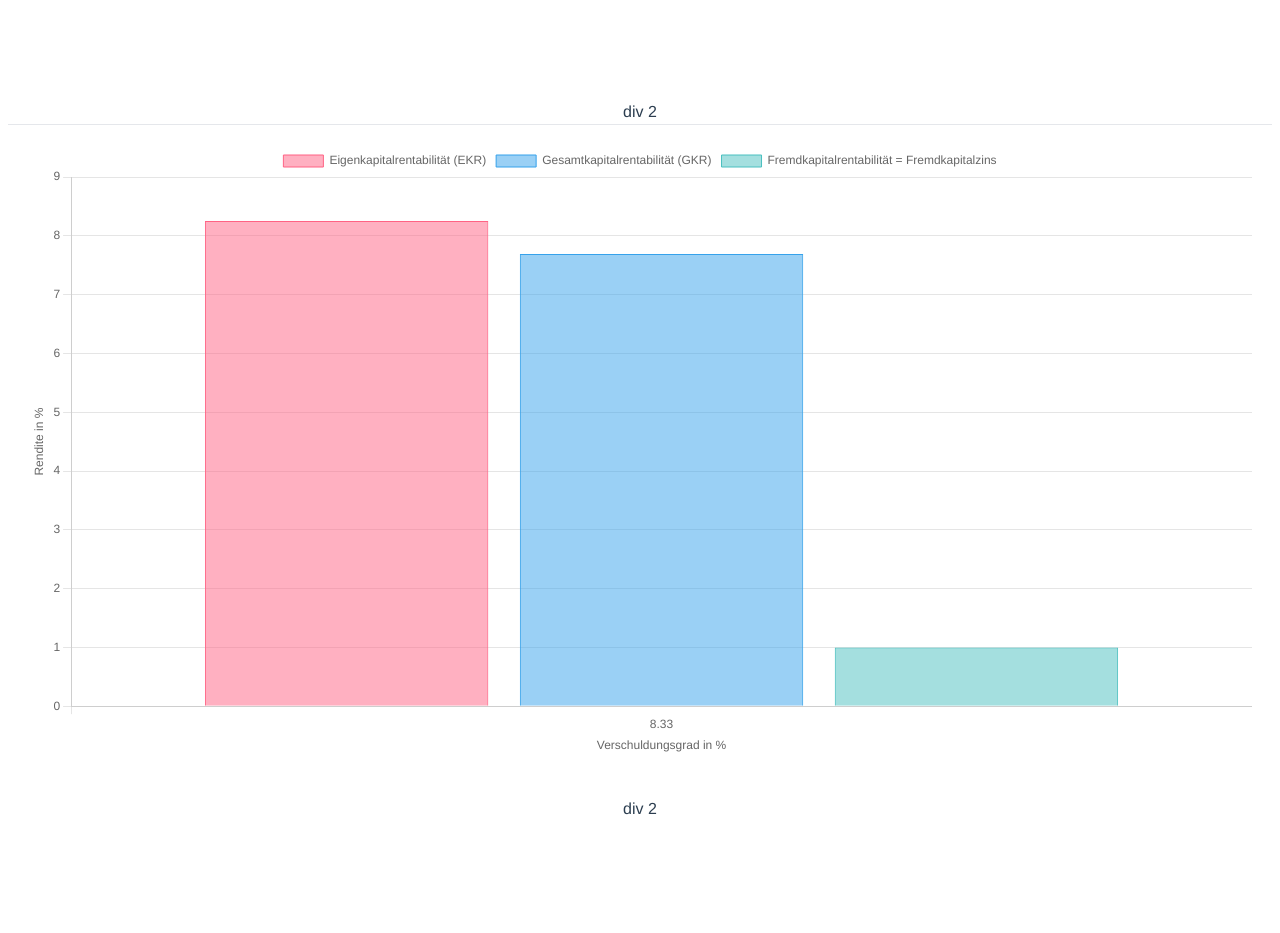
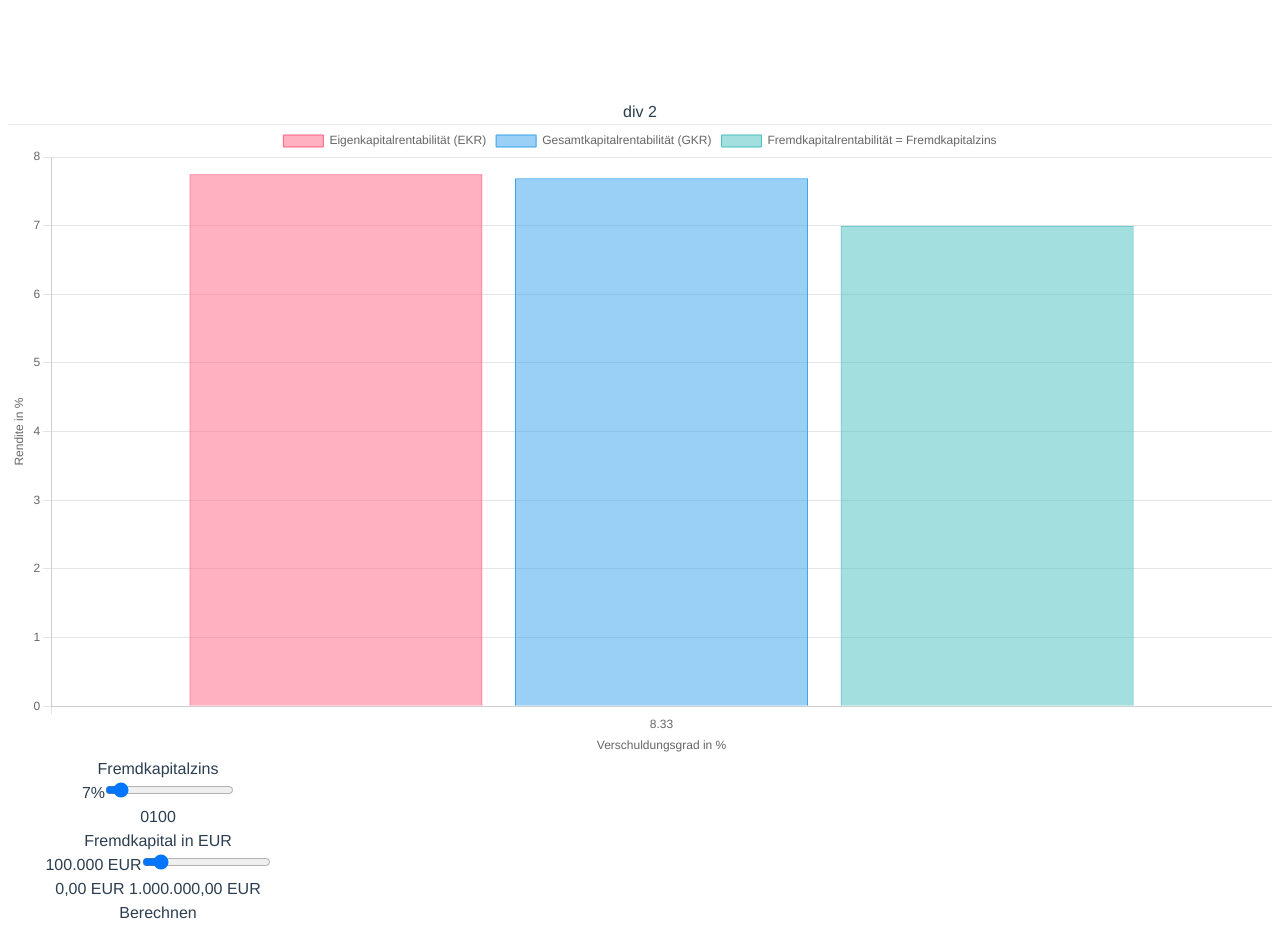
Before and after one commit to dominikdablander/dukproject, a Vue app: page / in a window 1280 px wide. Shown: the part 680-1613 px from the top of the page. Before the commit the page ends 1529 px from the top, so only its background shows below. Built offline with nearby package versions, Linux system fonts and the light colour scheme.

Commit message:
modified:   src/components/Chart.vue

```diff
--- a/src/components/Chart.vue
+++ b/src/components/Chart.vue
@@ -1,87 +1,175 @@
 <template>
-    <div class="grid grid-flow-col auto-cols-max">
-        <div style="min-width: 900px;  padding: 20px;">
-            <canvas  id="financeChart"></canvas>
+  <div class="grid grid-cols-1 md:grid-cols-2 gap-4">
+    <div class="md:min-h-[800px] md: md:p-4">
+      <canvas id="financeChart" ref="chartCanvas"></canvas>
     </div>
-        <div style="padding: 20px;">div 2</div>
+    <div class="p-10">
+      <div class="rounded-lg p-4 shadow-md" style="max-width: 300px">
+        <div class="price-range p-4">
+          <p>Fremdkapitalzins</p>
+          <span class="text-sm">{{ currentInterest }}</span>
+          <span class="text-sm">%</span>
+          <input
+            class="w-full"
+            type="range"
+            min="0"
+            max="100"
+            v-model="currentInterest"
+          />
+          <div class="-mt-2 flex w-full justify-between">
+            <span class="text-sm text-gray-600">0</span>
+            <span class="text-sm text-gray-600">100</span>
+          </div>
+        </div>
+        <div class="price-range p-4">
+          <p>Fremdkapital in EUR</p>
+          <span class="text-sm">{{ currentDebtString }}</span>
+          <span class="text-sm"> EUR</span>
+          <input
+            class="w-full"
+            type="range"
+            min="0"
+            max="1000000"
+            v-model="currentDebt"
+          />
+          <div class="-mt-2 flex w-full justify-between">
+            <span class="text-sm text-gray-600">0,00 EUR </span>
+            <span class="text-sm text-gray-600">1.000.000,00 EUR</span>
+          </div>
+        </div>
+        <button
+        @click="createChart(this.currentInterstRate, this.currentDebt)"
+          type="button"
+          class="text-white bg-blue-700 hover:bg-blue-800 focus:ring-4 focus:ring-blue-300 font-medium rounded-lg text-sm px-5 py-2.5 me-2 mb-2 dark:bg-blue-600 dark:hover:bg-blue-700 focus:outline-none dark:focus:ring-blue-800"
+        >
+          Berechnen
+        </button>
+      </div>
+    </div>
   </div>
 </template>
 
 <script>
-  import Chart from 'chart.js/auto';
+import Chart from "chart.js/auto";
 
 export default {
+  data() {
+    return {
+      chartInstance: null,
+      currentInterest: 7,
+      currentDebt: 100000,
+    };
+  },
+
+  computed: {
+    currentDebtString: {
+      get() {
+        return this.currentDebt.toLocaleString("de-DE");
+      },
+      set(newValue) {
+        this.currentDebt = parseFloat(
+          newValue.replace(/\./g, "").replace(",", ".")
+        );
+      },
+    },
+    currentInterstRate() {
+        return this.currentInterest / 100
+    }
+
+  },
+  watch: {
+    currentDebt(newValue) {
+      this.currentDebtString = newValue.toLocaleString("de-DE");
+    },
+  },
+
   mounted() {
+    this.createChart(this.currentInterstRate, this.currentDebt);
+  },
+  beforeUnmount() {},
 
+  methods: {
+    createChart(zins, fk) {
+
+        let chartStatus = Chart.getChart('financeChart')
+        if (chartStatus != undefined) {
+            chartStatus.destroy()
+        }
       // Verschuldungsgrade in %
       // Beispielwerte für die Berechnungen
       const earnings = 100000;
 
-      const zins = 0.01
+
       const eigenkapital = 1200000;
-      const fk = 100000;
+
 
       const interestExpense = 200000;
       const debt = 3000000;
       const zinsaufwand = fk * zins;
-      const gewinn = earnings - zinsaufwand
+      const gewinn = earnings - zinsaufwand;
 
       // Berechnung der Kennzahlen
-      const debtRatio = ((fk/eigenkapital) * 100).toFixed(2);
+      const debtRatio = ((fk / eigenkapital) * 100).toFixed(2);
       const ekr = ((gewinn / eigenkapital) * 100).toFixed(2);
       const fkr = ((zinsaufwand / fk) * 100).toFixed(2);
-      const gkr = (((gewinn + zinsaufwand)/ (eigenkapital + fk)) * 100).toFixed(2);
+      const gkr = (
+        ((gewinn + zinsaufwand) / (eigenkapital + fk)) *
+        100
+      ).toFixed(2);
 
       // Chart erstellen
-      const ctx = document.getElementById('financeChart').getContext('2d');
-      new Chart(ctx, {
-        type: 'bar',
+      const canvas = this.$refs.chartCanvas;
+      canvas.parentNode.style.width = "100%";
+      canvas.width = canvas.offsetWidth;
+
+      new Chart(canvas, {
+        type: "bar",
         data: {
-
           datasets: [
             {
-              label: 'Eigenkapitalrentabilität (EKR)',
-              data: [{x: debtRatio, y: ekr}], // Verwende den berechneten ROA-Wert
-              backgroundColor: 'rgba(255, 99, 132, 0.5)',
-          borderColor: 'rgba(255, 99, 132, 1)',
-          borderWidth: 1
+              label: "Eigenkapitalrentabilität (EKR)",
+              data: [{ x: debtRatio, y: ekr }], // Verwende den berechneten ROA-Wert
+              backgroundColor: "rgba(255, 99, 132, 0.5)",
+              borderColor: "rgba(255, 99, 132, 1)",
+              borderWidth: 1,
             },
             {
-              label: 'Gesamtkapitalrentabilität (GKR)',
+              label: "Gesamtkapitalrentabilität (GKR)",
               data: Array(10).fill(gkr), // Verwende den berechneten ROA-Wert
-              backgroundColor: 'rgba(54, 162, 235, 0.5)',
-              borderColor: 'rgba(54, 162, 235, 1)',
-              borderWidth: 1
+              backgroundColor: "rgba(54, 162, 235, 0.5)",
+              borderColor: "rgba(54, 162, 235, 1)",
+              borderWidth: 1,
             },
             {
-              label: 'Fremdkapitalrentabilität = Fremdkapitalzins',
+              label: "Fremdkapitalrentabilität = Fremdkapitalzins",
               data: Array(10).fill(fkr), // Verwende den berechneten Cost of Debt-Wert
-              backgroundColor: 'rgba(75, 192, 192, 0.5)',
-              borderColor: 'rgba(75, 192, 192, 1)',
-              borderWidth: 1
-            }
-          ]
+              backgroundColor: "rgba(75, 192, 192, 0.5)",
+              borderColor: "rgba(75, 192, 192, 1)",
+              borderWidth: 1,
+            },
+          ],
         },
         options: {
+          maintainAspectRation: false,
           scales: {
             x: {
               title: {
                 display: true,
-                text: 'Verschuldungsgrad in %'
-              }
+                text: "Verschuldungsgrad in %",
+              },
             },
             y: {
               title: {
                 display: true,
-                text: 'Rendite in %'
+                text: "Rendite in %",
               },
               min: 0,
-
-            }
-          }
-        }
+            },
+          },
+        },
       });
-    }
+    },
+  },
 };
 </script>
 
```
Lines whose indentation alone changed are shown as unchanged.
